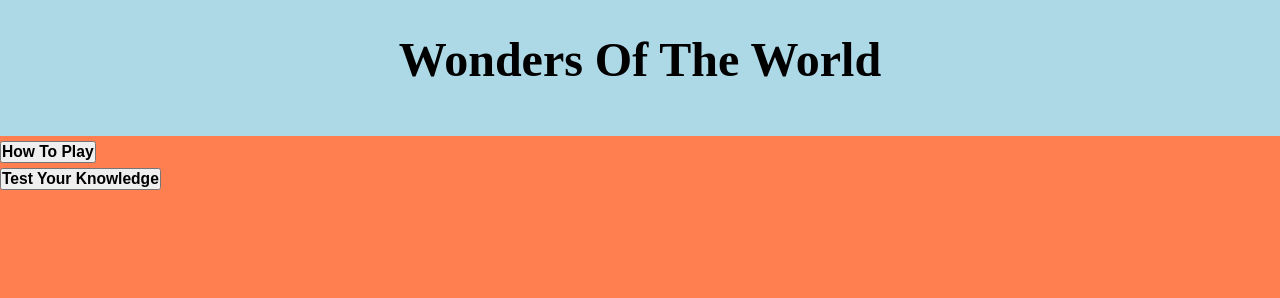
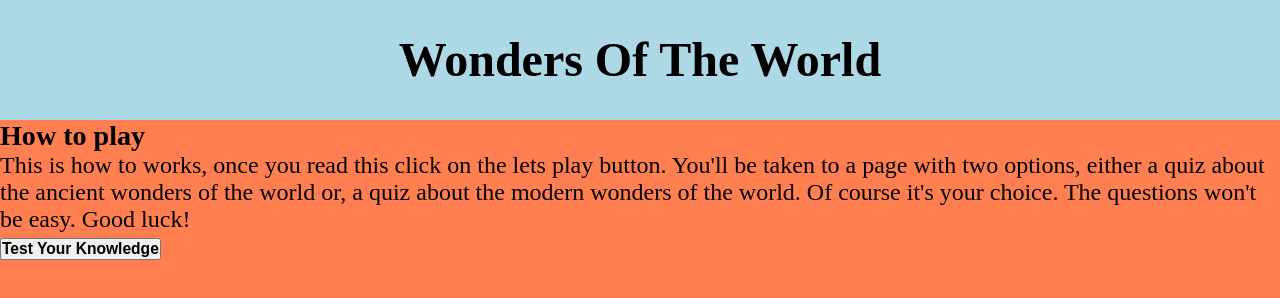
Before and after one commit to Regan-Boreland/wonders-of-the-world, a plain HTML site: page index.html in a window 1280 px wide. Drawn offline with Linux system fonts and the light colour scheme.

Commit message:
add content to the how to section

```diff
--- a/assets/css/style.css
+++ b/assets/css/style.css
@@ -33,6 +33,12 @@ header {
     align-items: center;
 }
 
+/*styles for main content*/
+main > div {
+    border: 2px;
+    border-radius: 5px;
+}
+
 /*media query for tablets*/
 @media screen and (min-width: 768px) {
 /*body styles for tablets*/
@@ -49,6 +55,10 @@ header {
 /*media query for small laptops*/
 @media screen and (min-width: 992px){
     header{
-        height: 17vh;
+        height: 15vh;
     }
 }
+
+@media screen and (min-width: 1200px){
+
+}
--- a/index.html
+++ b/index.html
@@ -22,9 +22,8 @@
     <main>
         <div id="content">
             <div id="how-to container">
-                <button id="how-to bttn">
-                    <h3>How To Play</h3>
-                </button>
+                <h3>How to play</h3>
+                <p>This is how to works, once you read this click on the lets play button. You'll be taken to a page with two options, either a quiz about the ancient wonders of the world or, a quiz about the modern wonders of the world. Of course it's your choice. The questions won't be easy. Good luck! </p>
             </div>
             <div id="lets-play container">
                 <button id="lets-play bttn">
```
